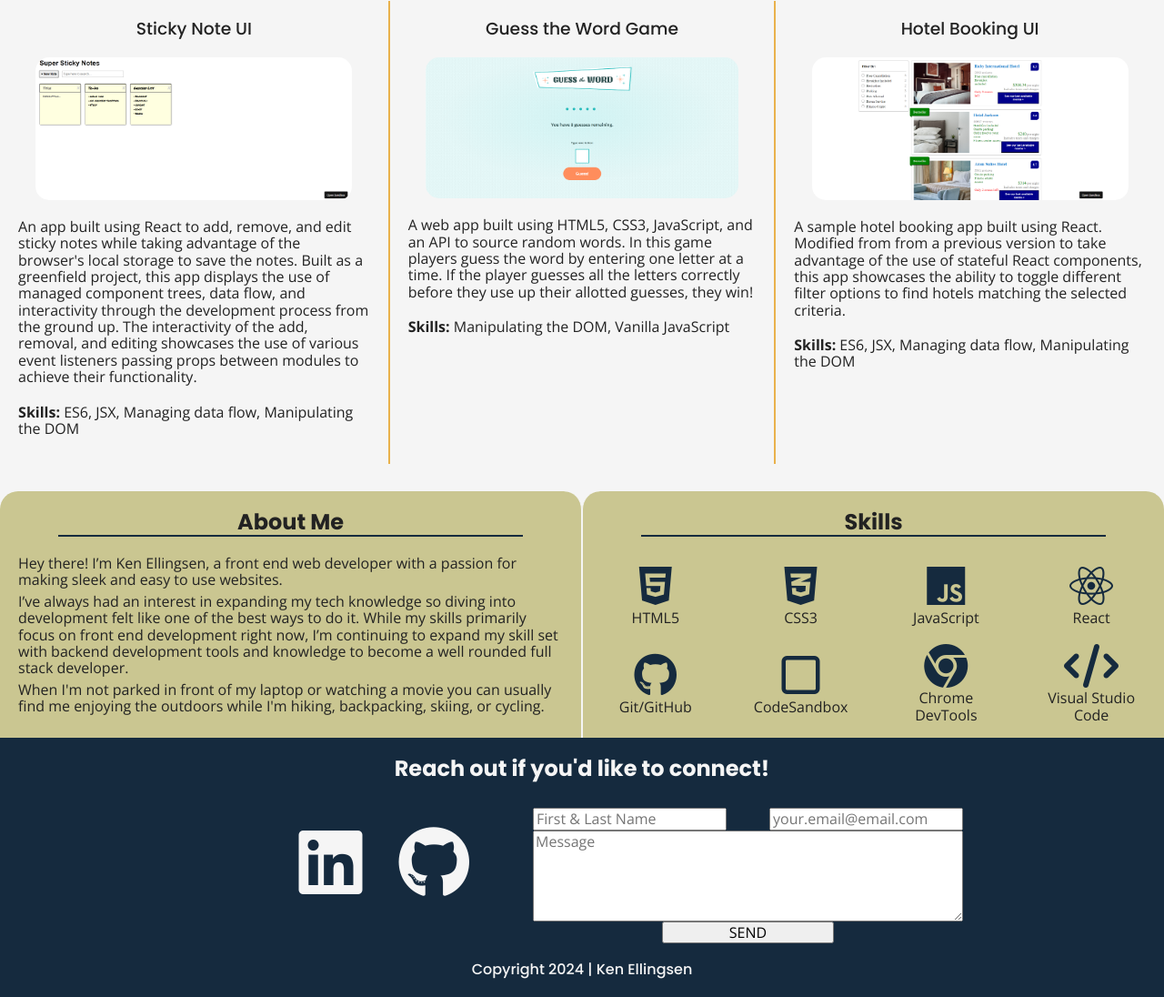
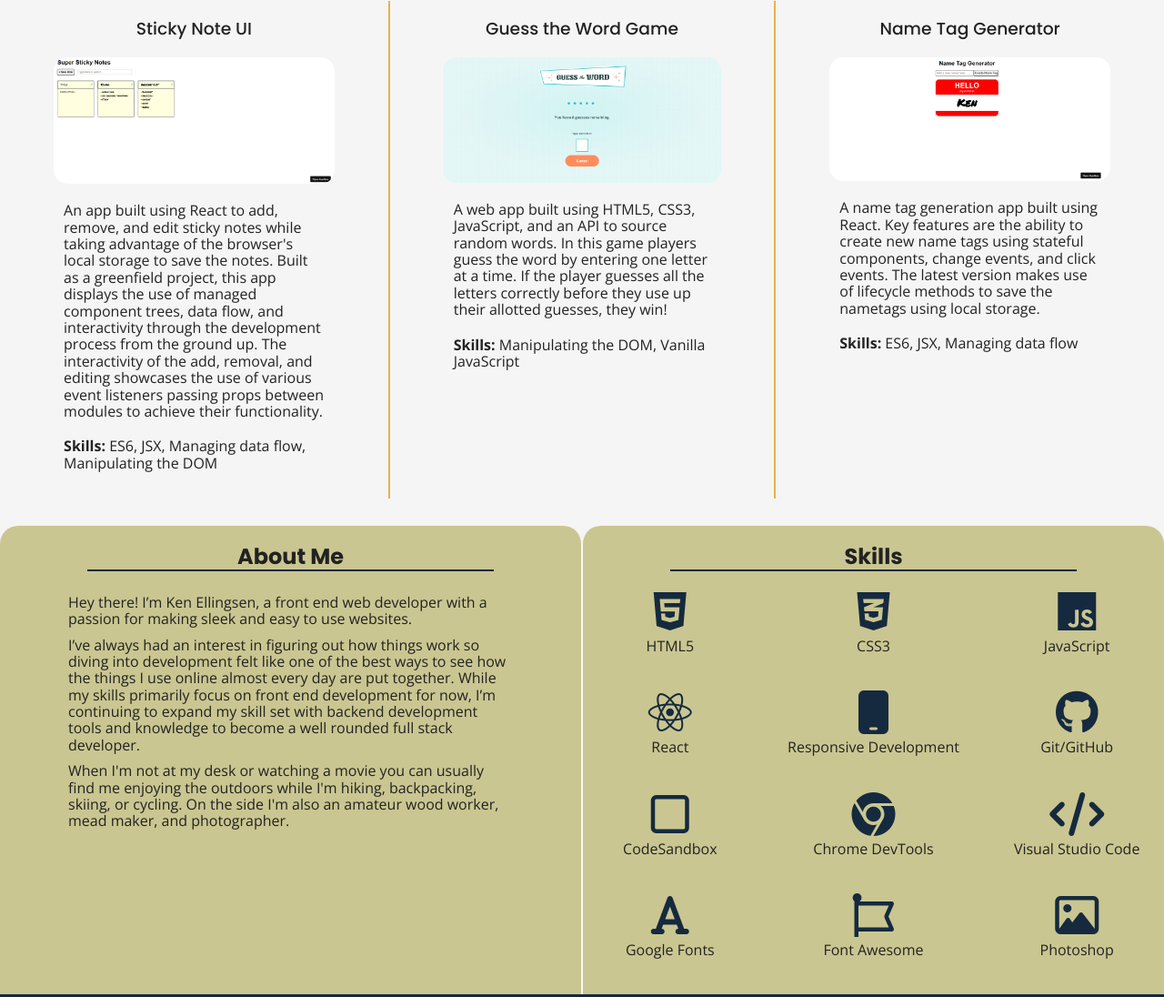
Before and after one commit to ken-ellingsen/portfolio, a website built with Parcel: page index.html in a window 1280 px wide. Shown: the part 253-1349 px from the top of the page at 91% size. Built offline with nearby package versions, Linux system fonts and the light colour scheme.

Commit message:
Swapped out featured project and tweaked spacing on home page

```diff
--- a/css/main.css
+++ b/css/main.css
@@ -336,7 +336,6 @@ button {
 }
 
 #featured-projects,
-#about,
 #skills {
   display: flex;
   justify-content: center;
@@ -377,7 +376,7 @@ button {
 }
 
 .featured-project a {
-  max-width: 90%;
+  max-width: 80%;
 }
 
 .featured-project img {
@@ -390,16 +389,12 @@ button {
 .featured-project p {
   width: 100%;
   margin: 10px 0;
+  padding: 0 50px;
 }
 
 #center-project {
   border-left: 2px solid #E9B14C;
   border-right: 2px solid #E9B14C;
-}
-
-#repo-blurb {
-  font-style: italic;
-  margin: 20px 0;
 }
 
 #about,
@@ -412,20 +407,26 @@ button {
 #about h2,
 #skills h2 {
   text-align: center;
-  width: 80%;
+  width: 70%;
   border-bottom: 2px solid #152A3E;
+  margin-bottom: 0;
 }
 
 #about {
+  display: flex;
+  flex-direction: column;
+  justify-content: flex-start;
+  align-items: center;
   border-right: 1px solid whitesmoke;
 }
 
-#about .content-container {
-  margin-bottom: 20px;
+#about div {
+  padding: 20px 0;
 }
 
 #about p {
-  padding-bottom: 5px;
+  padding: 5px 75px;
+  margin: 0;
 }
 
 #skills {
@@ -437,16 +438,15 @@ button {
 
 .skills-list {
   display: flex;
-  flex-direction: column;
   justify-content: center;
   width: 100%;
 }
 
 .skills-list ul {
   display: flex;
-  justify-content: space-around;
+  justify-content: space-between;
   flex-wrap: wrap;
-  margin: 10px 0;
+  margin-bottom: 20px;
 }
 
 .skills-list ul li {
@@ -454,28 +454,14 @@ button {
   flex-direction: column;
   align-items: center;
   justify-content: center;
-  text-align: center;
-  width: 20%;
-  margin: 0 10px;
+  width: 30%;
+  margin: 20px 0;
 }
 
 .skills-list ul li i {
   font-size: 3em;
   color: #152A3E;
-  padding-bottom: 2px;
-}
-
-/*************** About Page Styles ***************/
-#about-page {
-  background-color: #EEEFDA;
-  display: flex;
-  justify-content: center;
-}
-
-#about-page .content-container {
-  background-color: whitesmoke;
-  width: 80%;
-  max-width: 1200px;
+  padding-bottom: 5px;
 }
 
 /*************** Projects Page Styles ***************/
--- a/index.html
+++ b/index.html
@@ -70,7 +70,9 @@
               managed component trees, data flow, and interactivity through the development process from the ground up.
               The interactivity of the add, removal, and editing showcases the use of various event listeners passing
               props between modules to achieve their functionality.</p>
-            <p><bold>Skills:</bold> ES6, JSX, Managing data flow, Manipulating the DOM</p>
+            <p>
+              <bold>Skills:</bold> ES6, JSX, Managing data flow, Manipulating the DOM
+            </p>
           </div>
         </div>
         <div id="center-project" class="featured-project">
@@ -82,18 +84,22 @@
               guess the word by entering one letter at a time. If the player guesses all the letters correctly before
               they
               use up their allotted guesses, they win!</p>
-            <p><bold>Skills:</bold> Manipulating the DOM, Vanilla JavaScript</p>
+            <p>
+              <bold>Skills:</bold> Manipulating the DOM, Vanilla JavaScript
+            </p>
           </div>
         </div>
         <div class="featured-project">
-          <h3>Hotel Booking UI</h3>
+          <h3>Name Tag Generator</h3>
           <div class="content-container">
-            <a href="https://xwf5tx.csb.app/" target="_blank"><img src="img/hotel-booking-ui.png"
+            <a href="https://kj93ld.csb.app/" target="_blank"><img src="img/name-tag-generator.png"
                 alt="Hotel Booking UI screenshot"></a>
-            <p>A sample hotel booking app built using React. Modified from from a previous version to take advantage of
-              the use of stateful React components, this app showcases the ability to toggle different filter options to
-              find hotels matching the selected criteria.</p>
-            <p><bold>Skills:</bold> ES6, JSX, Managing data flow, Manipulating the DOM</p>
+            <p>A name tag generation app built using React. Key features are the ability to create new name tags using
+              stateful components, change events, and click events. The latest version makes use of lifecycle methods to
+              save the nametags using local storage.</p>
+            <p>
+              <bold>Skills:</bold> ES6, JSX, Managing data flow
+            </p>
           </div>
         </div>
       </div>
@@ -101,17 +107,19 @@
 
     <section id="about">
       <h2>About Me</h2>
-      <div class="content-container">
+      <div>
         <p>Hey there! I’m Ken Ellingsen, a front end web developer with a passion for making sleek and easy to use
           websites.</p>
-        <p>I’ve always had an interest in expanding my tech knowledge so diving into development felt like one of the
-          best ways to do it. While my skills primarily focus on front end development right now, I’m continuing to
+        <p>I’ve always had an interest in figuring out how things work so diving into development felt like one of the
+          best ways to see how the things I use online almost every day are put together. While my skills primarily
+          focus on front end development for now, I’m continuing to
           expand
           my
           skill set with backend development tools and knowledge to become a well rounded full stack developer.</p>
-        <p>When I'm not parked in front of my laptop or watching a movie you can usually find me enjoying the outdoors
+        <p>When I'm not at my desk or watching a movie you can usually find me enjoying the outdoors
           while I'm hiking,
-          backpacking, skiing, or cycling.</p>
+          backpacking, skiing, or cycling. On the side I'm also an amateur wood worker, mead maker, and photographer.
+        </p>
       </div>
     </section>
 
@@ -123,12 +131,14 @@
           <li><i class="fa-brands fa-css3-alt"></i>CSS3</li>
           <li><i class="fa-brands fa-js"></i>JavaScript</li>
           <li><i class="fa-brands fa-react"></i>React</li>
-        </ul>
-        <ul>
+          <li><i class="fa-solid fa-mobile"></i>Responsive Development</li>
           <li><i class="fa-brands fa-github"></i>Git/GitHub</li>
           <li><i class="fa-regular fa-square"></i>CodeSandbox</li>
           <li><i class="fa-brands fa-chrome"></i>Chrome DevTools</li>
           <li><i class="fa-solid fa-code"></i>Visual Studio Code</li>
+          <li><i class="fa-solid fa-font"></i>Google Fonts</li>
+          <li><i class="fa-regular fa-font-awesome"></i>Font Awesome</li>
+          <li><i class="fa-regular fa-image"></i>Photoshop</li>
         </ul>
       </nav>
     </section>
```
Also changed, not shown: projects/index.html (+1 -1 lines), repo-gallery/index.html (+1 -1 lines).
